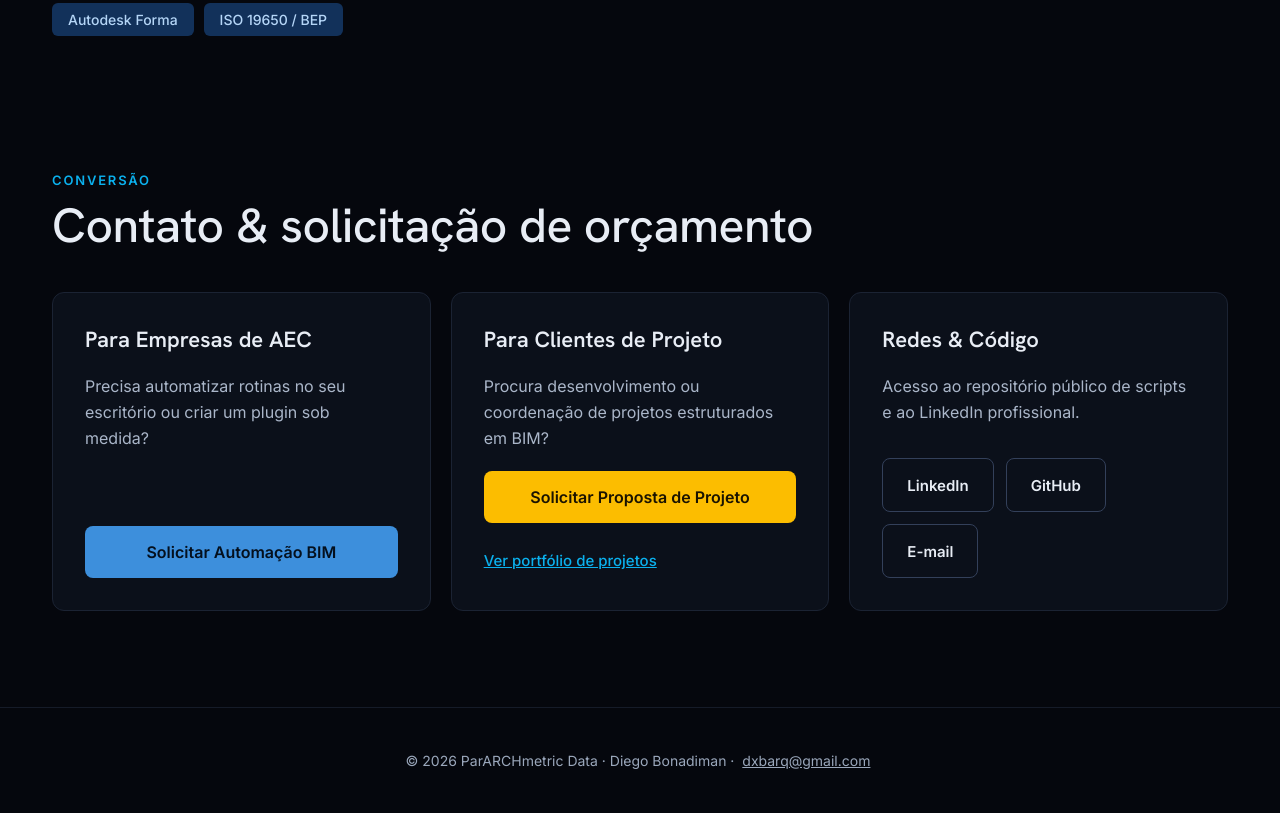
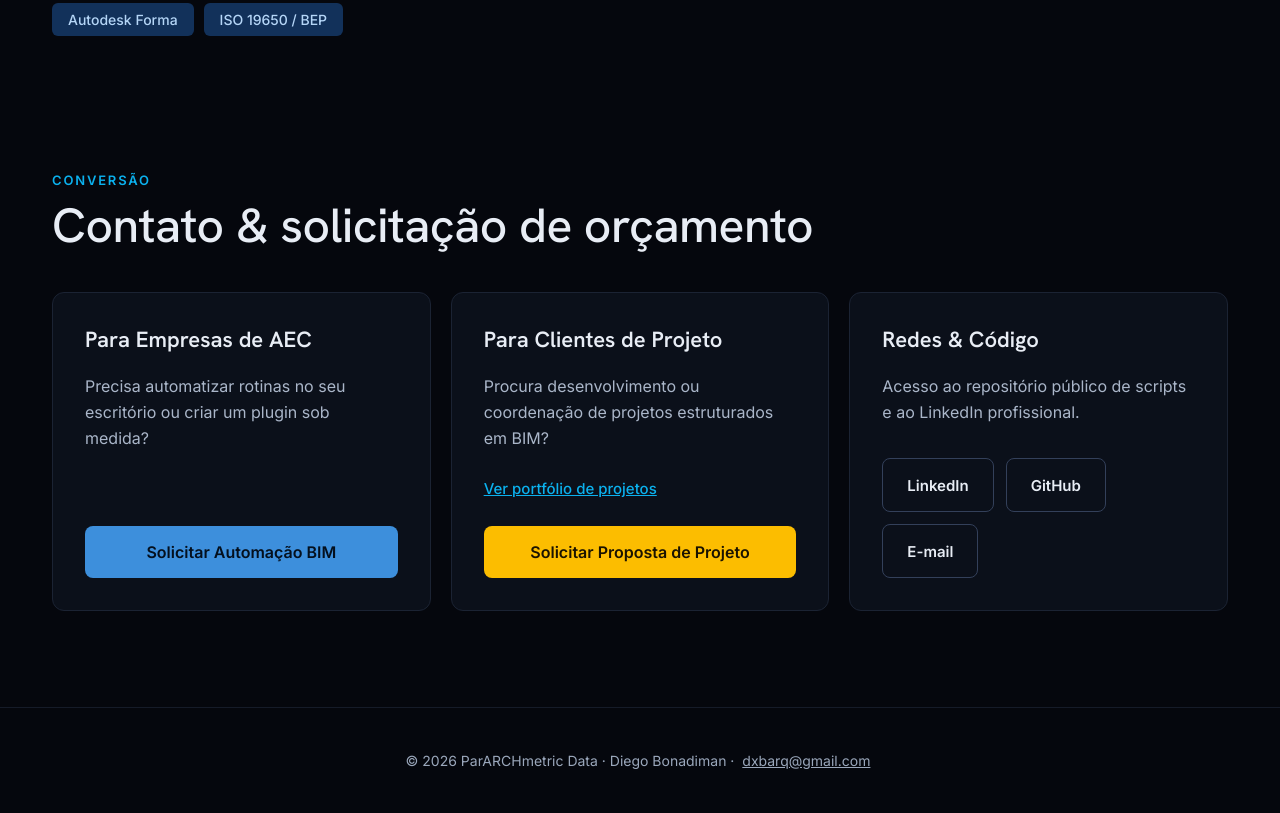
Before and after one commit to diegobonadiman/pararchmetricdata, a plain HTML site: page index.html in a window 1280 px wide. Shown: the part 4413-5226 px from the top of the page. Drawn offline with Linux system fonts and the light colour scheme.

Commit message:
Add files via upload

```diff
--- a/index.html
+++ b/index.html
@@ -138,7 +138,7 @@
 <h2 style="margin:0 0 40px;font:500 clamp(32px,4vw,48px)/1.1 'Hanken Grotesk',sans-serif;letter-spacing:-.01em">{{t.ctTitle}}</h2>
 <div style="display:grid;grid-template-columns:repeat(auto-fit,minmax(min(100%,280px),1fr));gap:20px">
 <div style="background:#0b101a;border:1px solid #1b2333;border-radius:12px;padding:var(--card-p);display:flex;flex-direction:column;gap:20px"><h3 style="margin:0;font:600 22px 'Hanken Grotesk',sans-serif">{{t.c1h}}</h3><p style="margin:0;flex:1;font:400 16px/1.6 Inter,sans-serif;color:#aab6c9">{{t.c1p}}</p><a href="{{t.c1href}}" style="display:flex;align-items:center;justify-content:center;min-height:52px;border-radius:8px;background:#3d8fdc;color:#04101e;font:600 16px Inter,sans-serif">{{t.c1b}}</a></div>
-<div style="background:#0b101a;border:1px solid #1b2333;border-radius:12px;padding:var(--card-p);display:flex;flex-direction:column;gap:20px"><h3 style="margin:0;font:600 22px 'Hanken Grotesk',sans-serif">{{t.c2h}}</h3><p style="margin:0;flex:1;font:400 16px/1.6 Inter,sans-serif;color:#aab6c9">{{t.c2p}}</p><a href="{{t.c2href}}" style="display:flex;align-items:center;justify-content:center;min-height:52px;border-radius:8px;background:#fcbd00;color:#1a1300;font:600 16px Inter,sans-serif">{{t.c2b}}</a><a class="tx-link" href="portfolio.html">{{t.ctPf}}</a></div>
+<div style="background:#0b101a;border:1px solid #1b2333;border-radius:12px;padding:var(--card-p);display:flex;flex-direction:column;gap:20px"><h3 style="margin:0;font:600 22px 'Hanken Grotesk',sans-serif">{{t.c2h}}</h3><p style="margin:0;flex:1;font:400 16px/1.6 Inter,sans-serif;color:#aab6c9">{{t.c2p}}</p><a class="tx-link" href="portfolio.html">{{t.ctPf}}</a><a href="{{t.c2href}}" style="display:flex;align-items:center;justify-content:center;min-height:52px;border-radius:8px;background:#fcbd00;color:#1a1300;font:600 16px Inter,sans-serif">{{t.c2b}}</a></div>
 <div style="background:#0b101a;border:1px solid #1b2333;border-radius:12px;padding:var(--card-p);display:flex;flex-direction:column;gap:20px"><h3 style="margin:0;font:600 22px 'Hanken Grotesk',sans-serif">{{t.c3h}}</h3><p style="margin:0;flex:1;font:400 16px/1.6 Inter,sans-serif;color:#aab6c9">{{t.c3p}}</p>
 <div style="display:flex;gap:12px;flex-wrap:wrap"><a href="https://www.linkedin.com/in/diegobonadiman/" target="_blank" rel="noopener" style="display:flex;align-items:center;justify-content:center;min-height:52px;padding:0 24px;border:1px solid #33405a;border-radius:8px;font:600 15px Inter,sans-serif">LinkedIn</a><a href="https://github.com/diegobonadiman/" target="_blank" rel="noopener" style="display:flex;align-items:center;justify-content:center;min-height:52px;padding:0 24px;border:1px solid #33405a;border-radius:8px;font:600 15px Inter,sans-serif">GitHub</a><a href="mailto:dxbarq@gmail.com" style="display:flex;align-items:center;justify-content:center;min-height:52px;padding:0 24px;border:1px solid #33405a;border-radius:8px;font:600 15px Inter,sans-serif">E-mail</a></div></div>
 </div>
```
